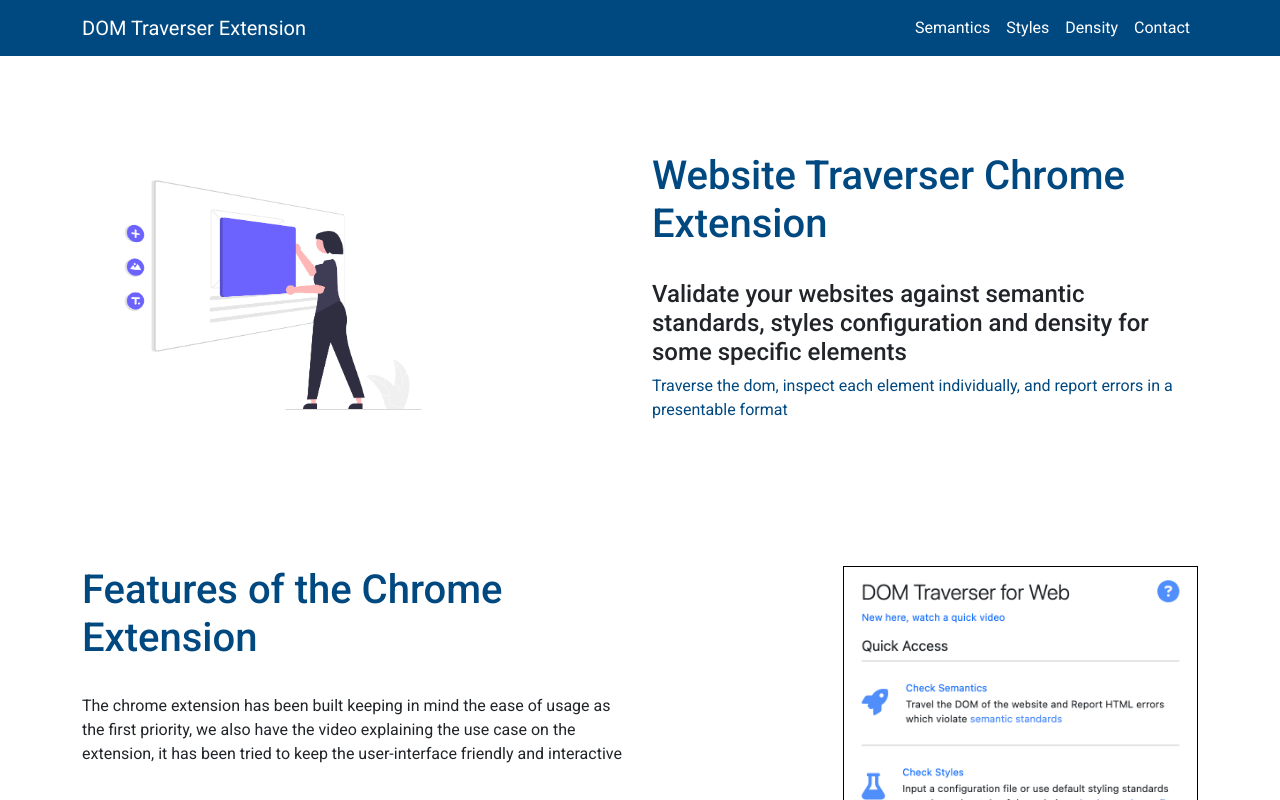
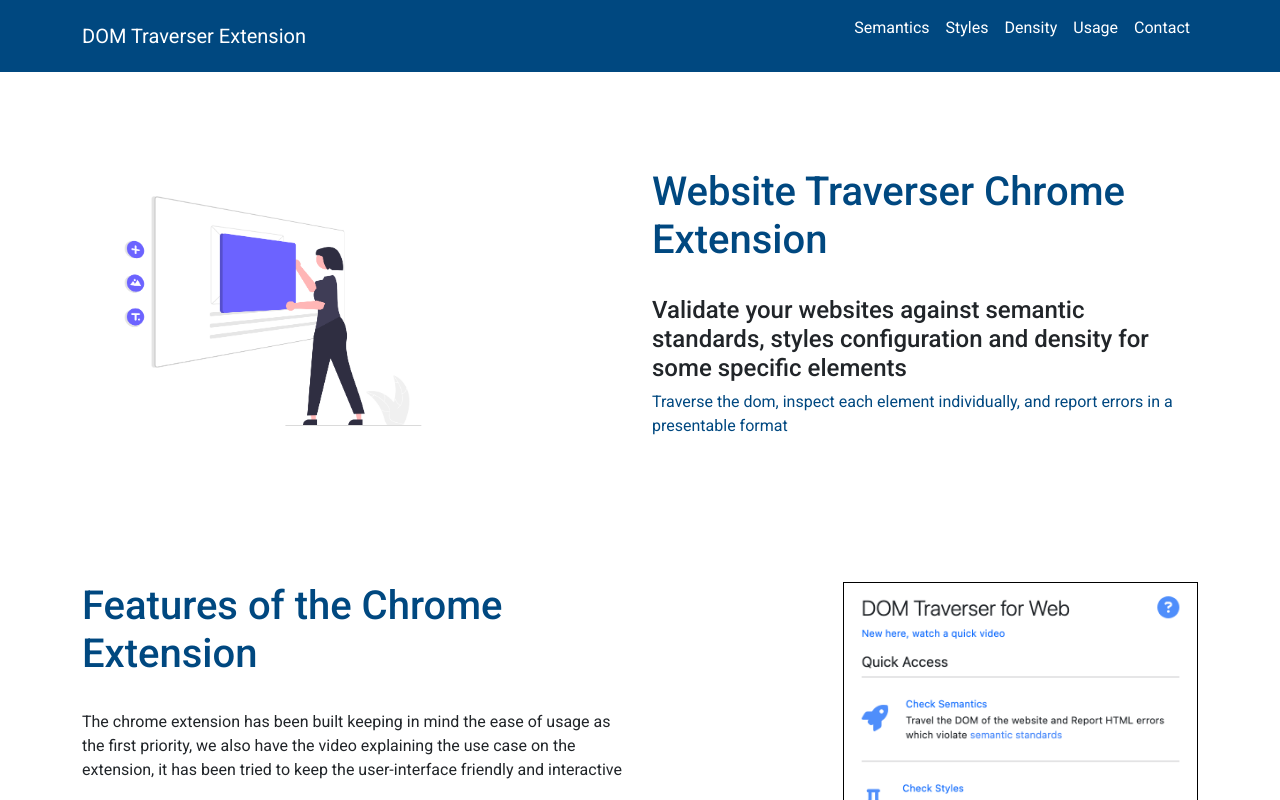
Before and after one commit to yash-dn/extension-website, a React (Create React App) app: page / in a window 1280 px wide. Shown: the top 800 px of the page. Built offline with nearby package versions, Linux system fonts and the light colour scheme.

Commit message:
add usage guide on the navbar

```diff
--- a/src/components/header/header.css
+++ b/src/components/header/header.css
@@ -8,3 +8,9 @@
 .navbar-color:hover {
   color: white;
 }
+.navbar-color::after {
+  color: white;
+}
+.nav-para {
+  color: white;
+}
--- a/src/components/header/header.tsx
+++ b/src/components/header/header.tsx
@@ -17,16 +17,24 @@ export const Header = () => {
         <Navbar.Collapse id="responsive-navbar-nav">
           <Nav className="ms-auto">
             <Nav.Link className="navbar-color" href="/semantics">
-              Semantics
+              <p>Semantics</p>
             </Nav.Link>
             <Nav.Link className="navbar-color" href="/styles">
-              Styles
+              <p>Styles</p>
             </Nav.Link>
             <Nav.Link className="navbar-color" href="/density">
-              Density
+              <p className="nav-para">Density</p>
+            </Nav.Link>
+            <Nav.Link
+              className="navbar-color"
+              href="https://www.evernote.com/shard/s480/sh/e6c82f98-290e-f99f-b369-69e0da17f55e/sOpzCJ0NUErWUBJbC1ZEPN2PXmcmjKfiIIsBv5GHGcFHZXilEMxqK5asyg"
+              target="_blank"
+              rel="noreferror"
+            >
+              <p className="nav-para">Usage</p>
             </Nav.Link>
             <Nav.Link className="navbar-color" href="/contact">
-              Contact
+              <p>Contact</p>
             </Nav.Link>
           </Nav>
         </Navbar.Collapse>
```
